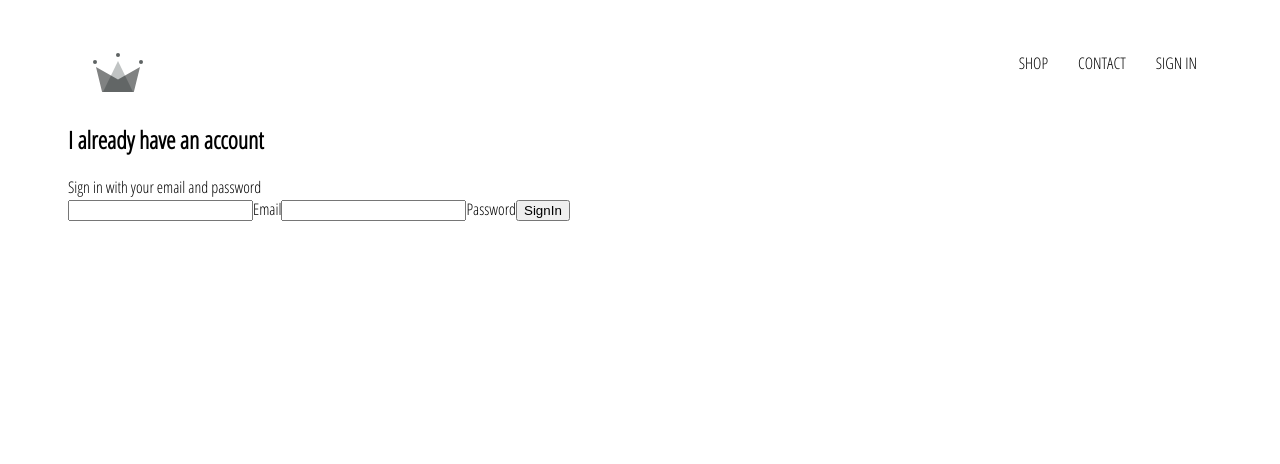
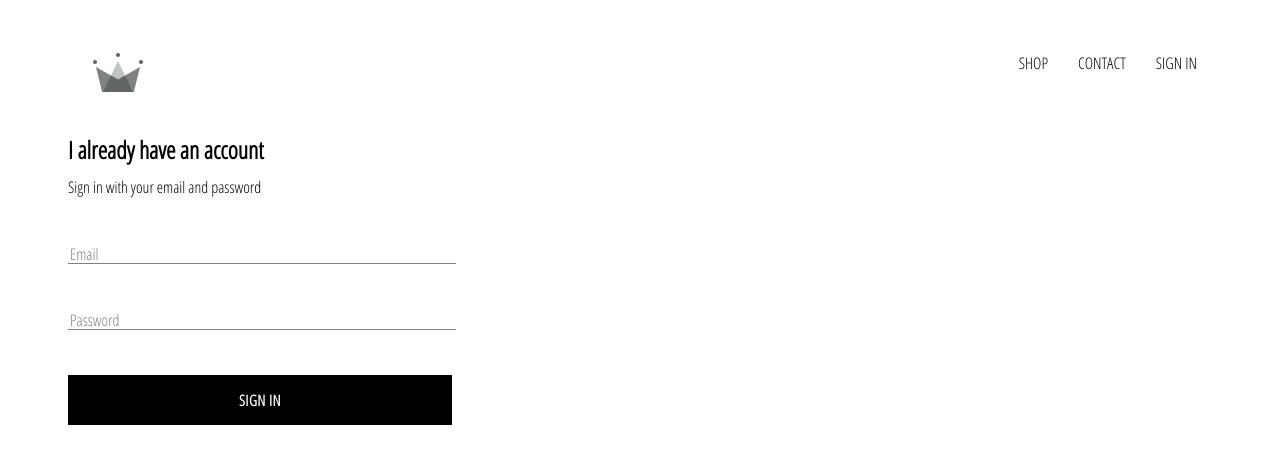
Before and after one commit to eduardo-pires-tavares/E-commerce, a React (Create React App) app: page /signin in a window 1280 px wide. Shown: the top 464 px of the page. Built offline with nearby package versions, Linux system fonts and the light colour scheme.

Commit message:
Sign in, form input and custom button components completed. Started working on user auth with firebase

```diff
--- /dev/null
+++ b/src/components/custom-button/index.styles.scss
@@ -0,0 +1,23 @@
+.custom-button {
+	min-width: 165px;
+	width: auto;
+	height: 50px;
+	letter-spacing: 0.5px;
+	line-height: 50px;
+	padding: 0px 35px;
+	font-size: 15px;
+	text-transform: uppercase;
+	background-color: black;
+	color: white;
+	font-family: "Open Sans Condensed", sans-serif;
+	font-weight: bolder;
+	border: none;
+	cursor: pointer;
+	transition: 150ms ease all;
+
+	&:hover {
+		background-color: white;
+		color: black;
+		border: 1px solid black;
+	}
+}
--- /dev/null
+++ b/src/components/custom-button/index.tsx
@@ -0,0 +1,16 @@
+import { ReactNode } from "react";
+import "./index.styles.scss";
+
+type Props = {
+	children: ReactNode;
+	[otherProps: string]: any;
+};
+
+const CustomButton = ({ children, ...otherProps }: Props) => {
+	return (
+		<button className='custom-button' {...otherProps}>
+			{children}
+		</button>
+	);
+};
+export default CustomButton;
--- /dev/null
+++ b/src/components/form-input/index.styles.scss
@@ -0,0 +1,53 @@
+$main-color: black;
+$sub-color: grey;
+
+@mixin shrinkLabel {
+	top: -18px;
+	font-size: 14px;
+	color: $main-color;
+}
+
+.input-group {
+	position: relative;
+	margin: 45px 0px;
+
+	.form-input {
+		background: none;
+		background-color: white;
+		color: $sub-color;
+		font-size: 16px;
+		display: block;
+		width: 100%;
+		border: none;
+		border-radius: 0px;
+		border-bottom: 1px solid $sub-color;
+		margin: 25px 0px;
+
+		&:focus {
+			outline: none;
+		}
+
+		&:focus ~ .form-input-label {
+			@include shrinkLabel();
+		}
+	}
+
+	input[type="password"] {
+		letter-spacing: 0.3em;
+	}
+
+	.form-input-label {
+		color: $sub-color;
+		font-size: 16px;
+		font-weight: normal;
+		position: absolute;
+		pointer-events: none;
+		left: 2px;
+		top: 0px;
+		transition: 300ms ease all;
+
+		&.shrink {
+			@include shrinkLabel();
+		}
+	}
+}
--- /dev/null
+++ b/src/components/form-input/index.tsx
@@ -0,0 +1,23 @@
+import { ChangeEvent } from "react";
+import "./index.styles.scss";
+
+type Props = {
+	handleChange: (e: ChangeEvent<HTMLInputElement>) => void;
+	label: string;
+	[otherProps: string]: any;
+};
+
+const FormInput = ({ handleChange, label, ...otherProps }: Props) => {
+	return (
+		<div className='input-group'>
+			<input className='form-input' onChange={e => handleChange(e)} {...otherProps} />
+			{label ? (
+				<label className={`${otherProps.value.length ? "shrink" : ""} form-input-label`}>
+					{label}
+				</label>
+			) : null}
+		</div>
+	);
+};
+
+export default FormInput;
--- a/src/components/sign-in/index.styles.scss
+++ b/src/components/sign-in/index.styles.scss
@@ -0,0 +1,9 @@
+.sign-in {
+	width: 30vw;
+	display: flex;
+	flex-direction: column;
+
+	.title {
+		margin: 10px 0px;
+	}
+}
--- a/src/components/sign-in/index.tsx
+++ b/src/components/sign-in/index.tsx
@@ -1,5 +1,7 @@
 import { Component, ChangeEvent } from "react";
-
+import "./index.styles.scss";
+import FormInput from "../form-input";
+import CustomButton from "../custom-button";
 interface State {
 	email: string;
 	password: string;
@@ -19,7 +21,7 @@ class SignIn extends Component<{}, State> {
 		event.preventDefault();
 	}
 
-	handleChange(event: ChangeEvent<HTMLInputElement>) {
+	handleChange = (event: ChangeEvent<HTMLInputElement>) => {
 		const { value, name } = event.currentTarget;
 
 		if (name === "email") {
@@ -27,34 +29,35 @@ class SignIn extends Component<{}, State> {
 		} else {
 			this.setState({ password: value });
 		}
-	}
+	};
 
 	render() {
 		const { email, password } = this.state;
 		return (
 			<div className='sign-in'>
-				<h2>I already have an account</h2>
+				<h2 className='title'>I already have an account</h2>
 				<span>Sign in with your email and password</span>
 				<form action='/*'>
-					<input
-						onChange={e => this.handleChange(e)}
-						type='email'
+					<FormInput
+						handleChange={this.handleChange}
+						label={"Email"}
 						required
+						value={email}
 						name='email'
 						id='email'
-						value={email}
+						type='email'
 					/>
-					<label htmlFor='email'>Email</label>
-					<input
-						onChange={e => this.handleChange(e)}
-						type='password'
+					<FormInput
+						handleChange={this.handleChange}
+						label={"Password"}
+						required
+						value={password}
 						name='password'
 						id='password'
-						value={password}
+						type='password'
 					/>
-					<label htmlFor='password'>Password</label>
-					<button type='submit'>SignIn</button>
 				</form>
+				<CustomButton type='submit'>Sign in</CustomButton>
 			</div>
 		);
 	}
```
Also changed, not shown: 1 other file (tests, documents, lock files or other folders).
